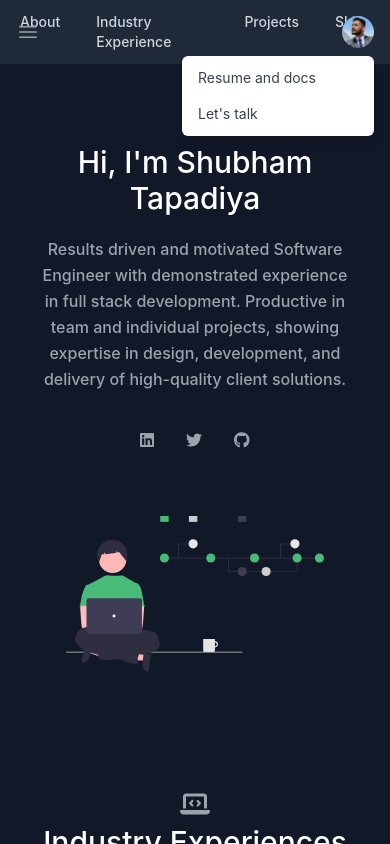
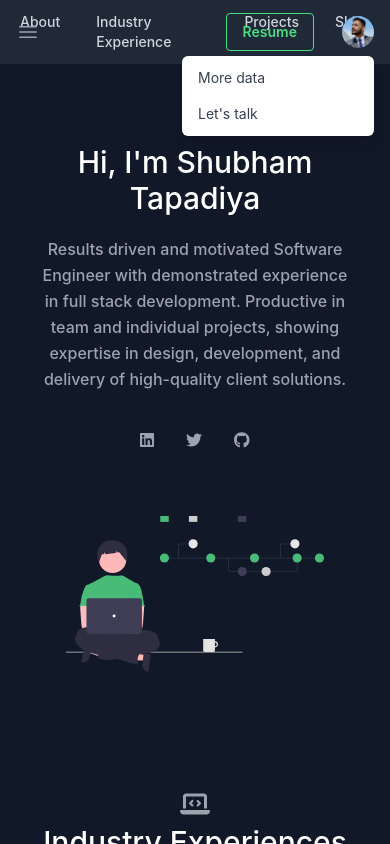
Before and after one commit to tapadiyams/portfolio, a React (Create React App) app: page / in a window 390 px wide. Both pictures are taken after a click on the button "Open user menu". Shown: the top 844 px of the page. Built offline with nearby package versions, Linux system fonts and the light colour scheme.

Commit message:
Correct the behaviour of NavBar toggle button for mobile and add a button for Resume

```diff
--- a/src/components/Navbar.js
+++ b/src/components/Navbar.js
@@ -28,7 +28,7 @@ export default function Navbar() {
             <div className="mx-auto max-w-7xl px-2 sm:px-6 lg:px-8">
               <div className="relative flex h-16 items-center justify-between">
                 <div className="absolute inset-y-0 left-0 flex items-center sm:hidden">
-                  {/* Mobile menu button*/}
+                  {/* Mobile menu button -> Create a toggle button */}
                   <Disclosure.Button className="inline-flex items-center justify-center rounded-md p-2 text-gray-400 hover:bg-gray-700 hover:text-white focus:outline-none focus:ring-2 focus:ring-inset focus:ring-white">
                     <span className="sr-only">Open main menu</span>
                     {open ? (
@@ -60,14 +60,23 @@ export default function Navbar() {
 
                 {/* Right side content on NavBar */}
                 <div className="absolute inset-y-0 right-0 flex items-center pr-2 sm:static sm:inset-auto sm:ml-6 sm:pr-0">
-                  {/* Profile dropdown */}
+                  {/* Note:
+                        target="_blank" --> this will open a new window */}
+                  <a href="./Docs/Resume.pdf" target="_blank">
+                    {/* Note:
+                          mr-4 --> To add space between two buttons, you can add a margin-right to the first button or a margin-left to the second button. Here we are adding a 4-pixel margin between the two buttons. */}
+                      <button class="text-sm font-medium bg-transparent hover:opacity-75 text-green-400 font-semibold py-2 px-4 border border-green-400 mr-4 rounded">
+                          Resume
+                      </button>
+                  </a>
+                  {/* Profile picture dropdown */}
                   <Menu as="div" className="relative ml-3">
                     <div>
                       <Menu.Button className="flex rounded-full bg-gray-800 text-sm focus:outline-none focus:ring-2 focus:ring-white focus:ring-offset-2 focus:ring-offset-gray-800">
                         <span className="sr-only">Open user menu</span>
                         <img
                           className="h-8 w-8 rounded-full"
-                          src="./profile.jpg"
+                          src="./Images/profile.jpg"
                           alt=""
                         />
                       </Menu.Button>
@@ -88,7 +97,7 @@ export default function Navbar() {
                               href="https://drive.google.com/drive/folders/1WK9sRkrY3OQVFIAc_WPxsGk3U86qZKpo?usp=sharing#"
                               className={classNames(active ? 'bg-gray-100' : '', 'block px-4 py-2 text-sm text-gray-700')}
                             >
-                              Resume and docs
+                              More data
                             </a>
                           )}
                         </Menu.Item>
```
Also changed, not shown: public/Images/profile.jpg (renamed from public/profile.jpg), 1 other file (tests, documents, lock files or other folders).
